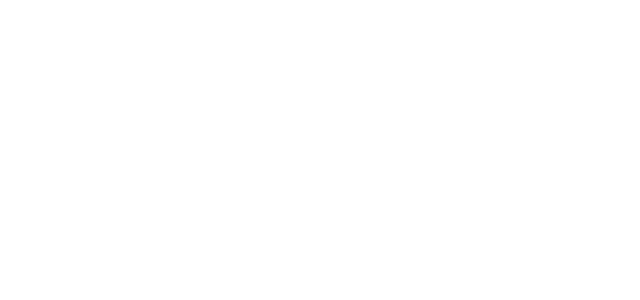
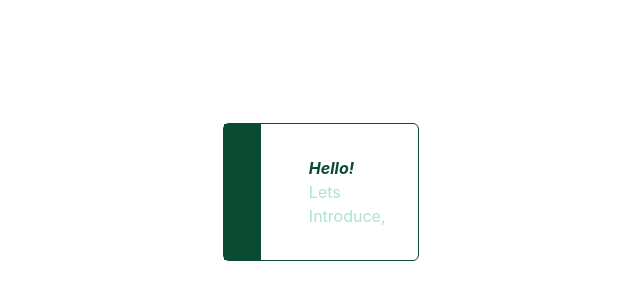
Before and after one commit to Langkah-Labs/InventZone-Report, a React (Create React App) app: page /#/login in a window 1280 px wide. Before the commit this address had no page. Shown: the part 208-508 px from the top of the page, without its empty margins (319-959 px from the left). Built offline with nearby package versions, Linux system fonts and the light colour scheme.

Commit message:
init main

```diff
--- a/src/App.tsx
+++ b/src/App.tsx
@@ -3,6 +3,7 @@
 import { HashRouter as Router, Route, Routes } from "react-router-dom";
 // components
 import Main from "./screens/Main";
+import Login from './screens/Login'
 
 function App() {
   return (
@@ -10,6 +11,7 @@
       <Router>
         <Routes>
           <Route path="/" element={<Main />} />
+          <Route path="/login" element={<Login />} />
         </Routes>
       </Router>
     </div>
--- a/src/screens/Login/index.tsx
+++ b/src/screens/Login/index.tsx
@@ -1,7 +1,17 @@
-import React from 'react'
+import React from "react";
 
 export default function index() {
   return (
-    <div>This is Login</div>
-  )
+    <div className="h-screen flex justify-center items-center">
+      <div className="flex justify-center gap-4 border border-primary rounded-md">
+        <div className="bg-primary w-4/12"></div>
+        <div className="p-8 flex flex-col">
+          <h2 className="text-primary">
+            <i><b>Hello!</b></i>
+          </h2>
+          <h5 className="text-tertiary">Lets Introduce,</h5>
+        </div>
+      </div>
+    </div>
+  );
 }
--- a/src/screens/Main/index.tsx
+++ b/src/screens/Main/index.tsx
@@ -1,7 +1,55 @@
-import React from 'react'
+import React from "react";
+// dependencies
+import { NavLink } from "react-router-dom";
+// assets
+import s from "./main.module.scss";
 
 export default function index() {
   return (
-    <div>This is Main</div>
-  )
+    <div className={`${s.main}`}>
+      <div className="p-12">
+        <div className="flex justify-between items-center">
+          <div className="flex items-center gap-2">
+            <div
+              className="h-4 w-2 bg-primary
+            rounded-tr-full rounded-br-full"
+            ></div>
+            <h2 className="text-[12px] text-secondary tracking-wide">
+              Invent<span className="text-tertiary">Zone</span>
+            </h2>
+          </div>
+          <div className="text-error text-[12px]">
+            <button className="hover:opacity-75 transition">Logout</button>
+          </div>
+        </div>
+        <div className="h-full flex justify-center items-center mt-12">
+          <div className="flex flex-col itemx-center">
+            <div className="flex flex-col items-center">
+              <h2 className="text-[48px] text-primary uppercase tracking-wide">
+                Field Operation Report
+              </h2>
+              <h5 className="text-[12px] text-softwhite">
+                Reporting all information about ODP installed for better
+                decision making.
+              </h5>
+            </div>
+            <div className="flex items-center justify-center mt-12 gap-4">
+              <NavLink
+                to="/general"
+                className="flex items-center justify-center w-36 h-10 border border-primary rounded-md text-primary transition hover:bg-primary hover:text-white"
+              >
+                General Report
+              </NavLink>
+              <NavLink
+                to="/general"
+                className="flex items-center justify-center w-36 h-10 border border-primary rounded-md text-primary transition hover:bg-primary hover:text-white"
+              >
+                Field Data
+              </NavLink>
+            </div>
+          </div>
+        </div>
+      </div>
+    </div>
+  );
 }
--- /dev/null
+++ b/src/screens/Main/main.module.scss
@@ -0,0 +1,13 @@
+.main {
+  height: 100vh;
+  background-image: url(https://drive.google.com/uc?export=view&id=14yRxG1XpzWmZ7CMrxTeyk2blmqh6hUPU);
+  background-repeat: no-repeat;
+  background-size: cover;
+  background-blend-mode: multiply;
+  font-family: "Poppins", sans-serif;
+
+  h2 {
+    font-family: "Raleway", sans-serif;
+    font-weight: 800;
+  }
+}
--- a/src/styles/global.scss
+++ b/src/styles/global.scss
@@ -4,11 +4,7 @@
 
 @import url("https://fonts.googleapis.com/css2?family=Poppins:wght@200;400;600;900&display=swap");
 @import url("https://fonts.googleapis.com/css2?family=Ubuntu:wght@700&display=swap");
-@import url("https://fonts.googleapis.com/css2?family=Raleway:ital,wght@0,700;1,800&display=swap");
-@import url("https://fonts.googleapis.com/css2?family=Quicksand:wght@300;700&display=swap");
-@import url("https://fonts.googleapis.com/css2?family=Nunito:wght@400;900&display=swap");
-@import url("https://fonts.googleapis.com/css2?family=Fugaz+One&display=swap");
-@import url("https://fonts.googleapis.com/css2?family=Passion+One:wght@400;700&display=swap");
+@import url("https://fonts.googleapis.com/css2?family=Raleway:wght@800&display=swap");
 @import url("https://fonts.googleapis.com/css2?family=Kanit:wght@100;600&display=swap");
 
 body {
--- /dev/null
+++ b/src/utils/constants.ts
@@ -0,0 +1,2 @@
+export const home_img =
+  "https://drive.google.com/uc?export=view&id=14yRxG1XpzWmZ7CMrxTeyk2blmqh6hUPU";
--- a/tailwind.config.js
+++ b/tailwind.config.js
@@ -3,6 +3,22 @@
   content: ["./src/**/*.{js,jsx,ts,tsx}"],
   theme: {
     extend: {},
+    colors: {
+      primary: "#0B4B31",
+      secondary: "#59B791",
+      tertiary: "#ABE4CD",
+      black: "#020418",
+      white: "#ffffff",
+      softwhite: "#DCDDE1",
+      warning: "#c0ab60",
+      error: "#c06060",
+    },
+    screens: {
+      xs: { min: "", max: "420px" },
+      sm: { min: "421px", max: "650px" },
+      md: { min: "651px", max: "1024px" },
+      lg: { min: "1025px", max: "" },
+    },
   },
   plugins: [],
 };
```
Also changed, not shown: src/index.tsx (+5 -2 lines).
